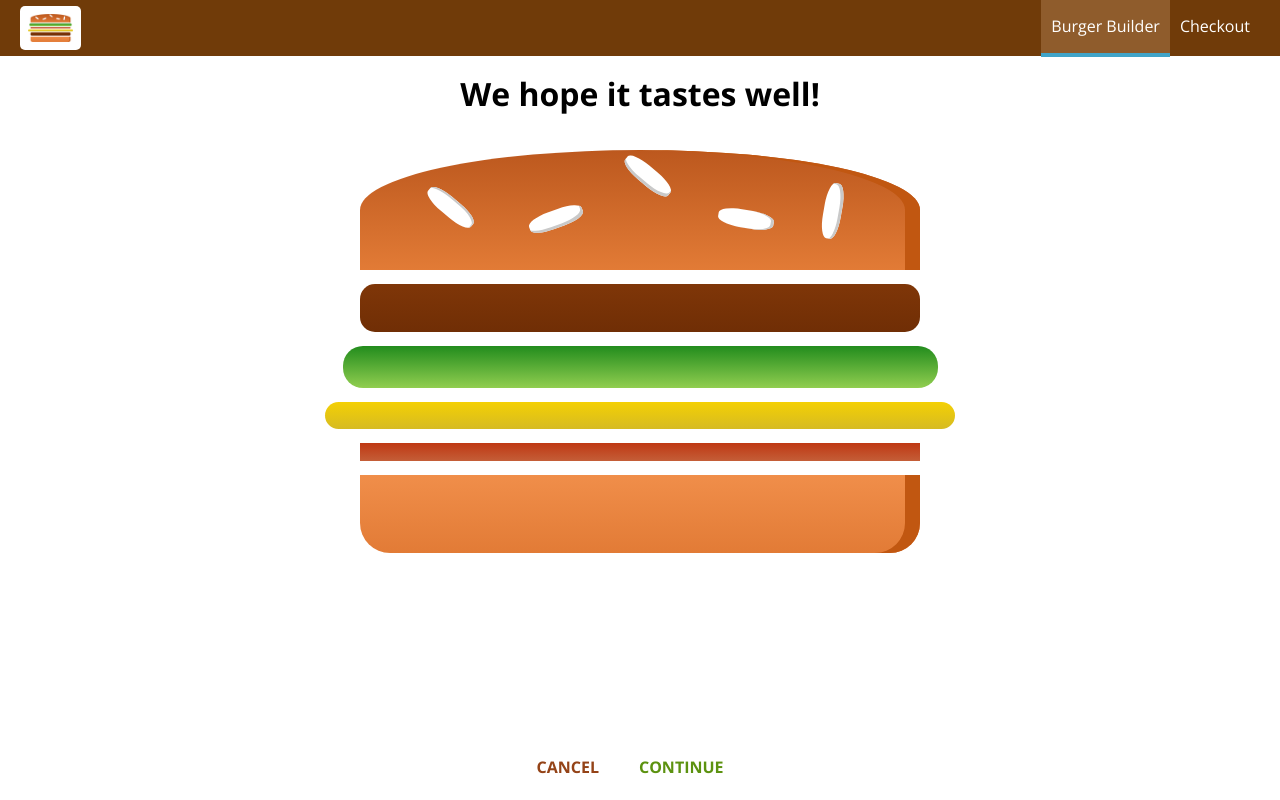
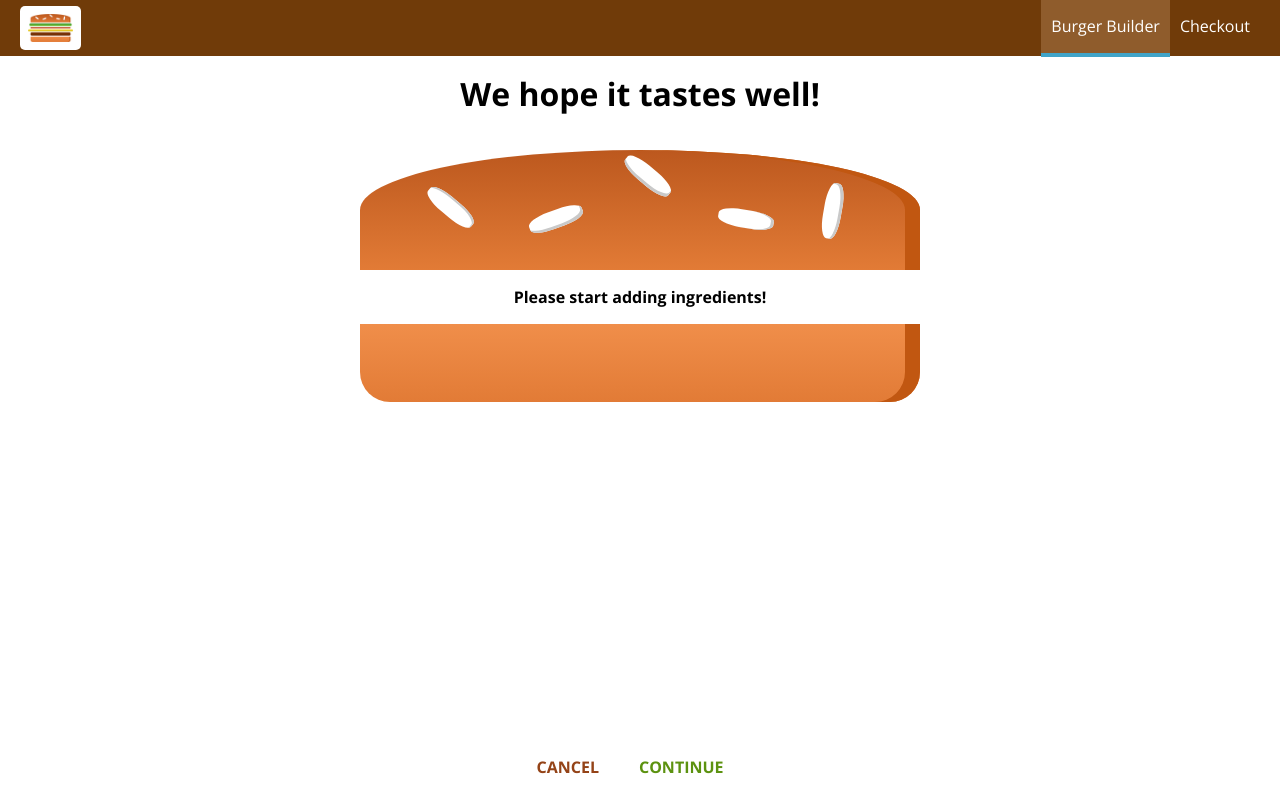
Before and after one commit to clemlatz/burger-builder, a React app: page /checkout in a window 1280 px wide. Built offline with nearby package versions, Linux system fonts and the light colour scheme.

Commit message:
Pass ingredients to checkout through query params

```diff
--- a/src/components/Burger/Burger.js
+++ b/src/components/Burger/Burger.js
@@ -5,6 +5,7 @@
 import BurgerIngredient from './BurgerIngredient/BurgerIngredient';
 
 const burger = (props) => {
+  console.log(props);
   let transformedIngredients = Object.keys(props.ingredients)
     .map(ingredientKey => {
       return [...Array(props.ingredients[ingredientKey])].map((_, i) => {
--- a/src/containers/BurgerBuilder/BurgerBuilder.js
+++ b/src/containers/BurgerBuilder/BurgerBuilder.js
@@ -108,7 +108,15 @@
     //  console.log(error);
     //}
 
-    this.props.history.push('/checkout');
+    const queryParams = [];
+    for (let i in this.state.ingredients) {
+      queryParams.push(encodeURIComponent(i) + '=' + encodeURIComponent(this.state.ingredients[i]));
+    }
+    const queryString = queryParams.join('&');
+    this.props.history.push({
+      pathname: '/checkout',
+      search: '?' + queryString
+    });
   }
 
   render() {
--- a/src/containers/Checkout/Checkout.js
+++ b/src/containers/Checkout/Checkout.js
@@ -5,12 +5,17 @@
 
 class Checkout extends React.Component {
   state = {
-    ingredients: {
-      meat: 1,
-      salad: 1,
-      cheese: 1,
-      bacon: 1,
+    ingredients: {}
+  }
+
+  componentDidMount() {
+    const query = new URLSearchParams(this.props.location.search);
+    const ingredients = {};
+    for (let param of query.entries()) {
+      ingredients[param[0]] = parseInt(param[1]);
     }
+
+    this.setState({ ingredients: ingredients }, () => this.render());
   }
 
   checkoutCancelledHandler = () => {
@@ -34,7 +39,8 @@
 }
 
 Checkout.propTypes = {
-  history: PropTypes.object.isRequired
+  history: PropTypes.object.isRequired,
+  location: PropTypes.object.isRequired
 }
 
 export default Checkout;
```
